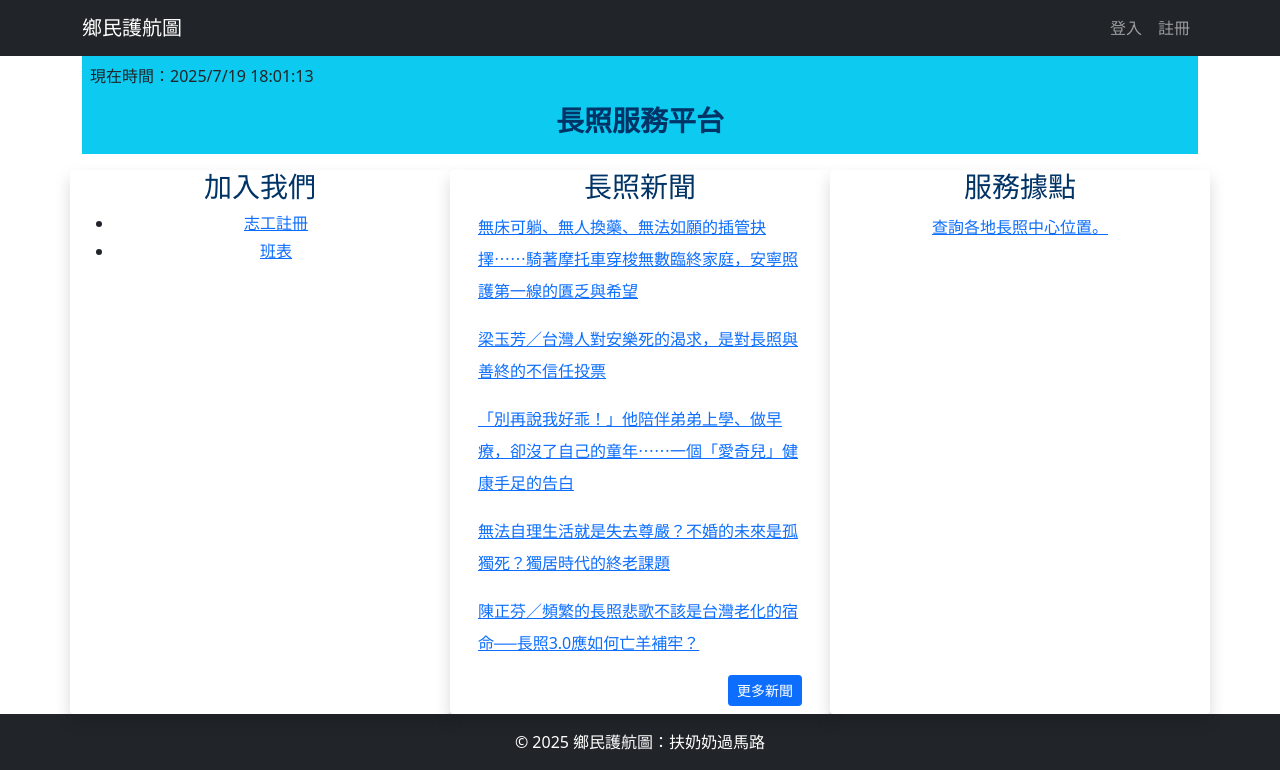
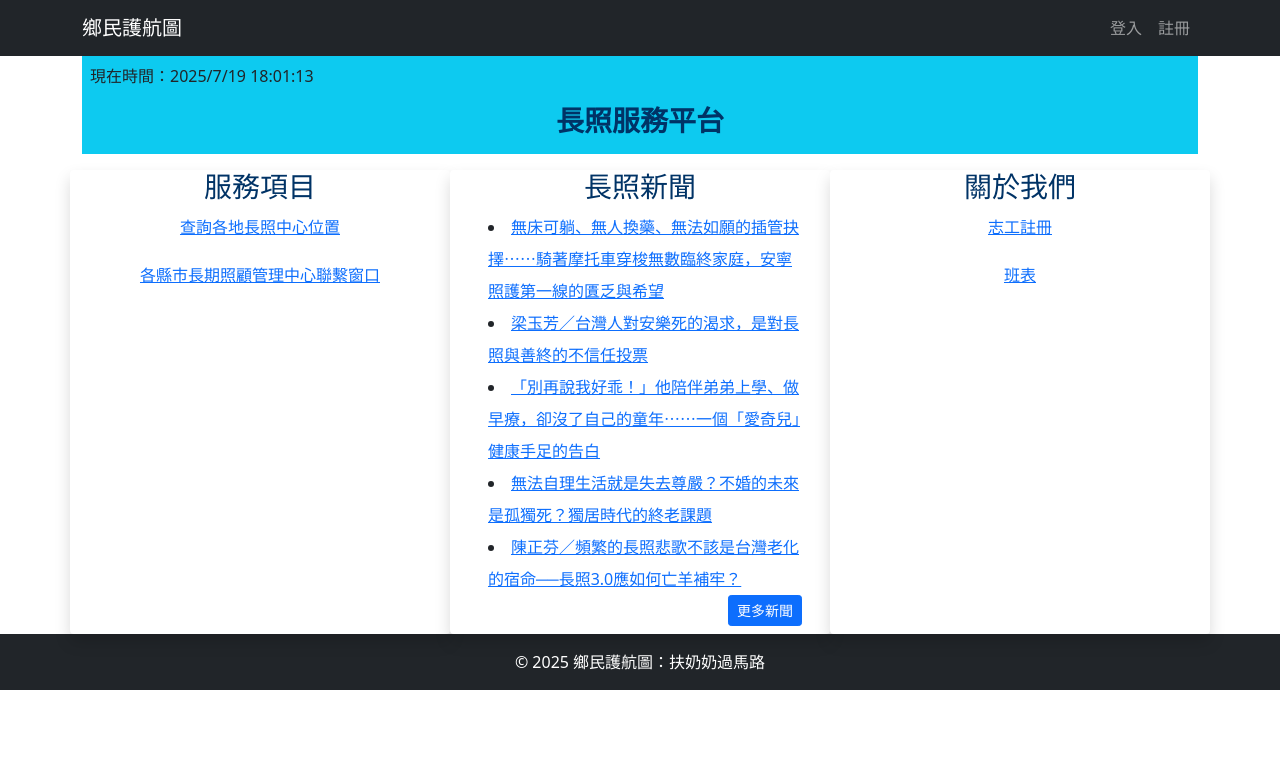
Before and after one commit to xerion73741/Flask_LongTermCare_Projec, a Flask app: page / in a window 1280 px wide. Shown: the part 450-1220 px from the top of the page. After the commit the page ends 1140 px from the top, so only its background shows below. Run offline with Flask 3, Linux system fonts and the light colour scheme; data comes from the database, SQL or seed files in the repository; some libraries are stand-ins or nearby versions.

Commit message:
final schedule

```diff
--- a/app.py
+++ b/app.py
@@ -251,6 +251,7 @@ def volunteer_schedule():
 
     if request.method == "GET":
         shifts_7 = db.get_shifts_grouped_by_date_time()  # 這裡改用新的函式
+        personal_shifts_7 = db.get_all_shifts()
         personal_shifts = db.query_personal_shifts(volunteer_id)
         today = date.today()
         week = ['日', '一', '二', '三', '四', '五', '六']
@@ -261,7 +262,8 @@ def volunteer_schedule():
             shifts_7=shifts_7,
             today=today,
             week=week,
-            timedelta=timedelta
+            timedelta=timedelta,
+            personal_shifts_7=personal_shifts_7
         )
 
 
--- a/static/css/style.css
+++ b/static/css/style.css
@@ -53,7 +53,7 @@ img{
   color: #003366;
 }
 table {
-  width: 100%;
+  width: 80%;
   border-collapse: separate;
   border-spacing: 0 12px; /* 垂直間距12px，水平無間距 */
   font-family: 'Segoe UI', Tahoma, Geneva, Verdana, sans-serif;
@@ -64,15 +64,16 @@ table {
 }
 
 th, td {
-  padding: 12px 20px;
-  text-align: left;
+  padding: 12px 15px;
+  text-align: center;
   background: white;
   border-bottom: 1px solid #ddd;
+  color: #003366;
 }
 
 th {
   background-color: #007bff;
-  color: white;
+  color:  #003366;
   font-weight: 600;
   text-transform: uppercase;
   letter-spacing: 0.05em;
@@ -86,3 +87,9 @@ tr:hover td {
 tbody tr:last-child td {
   border-bottom: none;
 }
+.tighter-list{
+  margin-left: 0;
+  padding-left: 1rem;
+  list-style-position: inside;
+  margin-left: -6px
+}
--- a/templates/base.html
+++ b/templates/base.html
@@ -8,6 +8,7 @@
 	<!-- css文件載入 -->
 	<link rel="stylesheet" href="../static/css/bootstrap.css">
 	<link rel="stylesheet" href="../static/css/style.css">
+  <link rel="stylesheet" href="{{ url_for('static', filename='css/volunteer_schedule.css') }}">
 
 
 </head>
@@ -50,17 +51,15 @@
 	<div class= "row pt-3">
 
 		<div class="col-md-4 text-center bg-body shadow rounded"> <!-- 把 text-center 放在div 最外層這樣下方的 h3 p 標籤內的文字都會置中-->
-			<h3 class="text-darkblue">加入我們</h3> <!--strong 這是css 內建讓粗體的寫法-->
-      <ul>
-        <li><a href="{{ url_for('volunteer_register') }}">志工註冊</a></li>
-      <li class="lh-lg"><a href="{{ url_for('volunteer_schedule') }}">班表</a></li>
-      </ul>
+			<h3 class="text-darkblue">服務項目</h3> <!--strong 這是css 內建讓粗體的寫法-->
+      <p class="lh-lg"><a href="{{ url_for('search') }}">查詢各地長照中心位置</a></p>
+      <p class="lh-lg"><a href="#">各縣市長期照顧管理中心聯繫窗口</a></p>
 		</div>
 	<div class="col-md-4 text-center bg-body shadow rounded">
   <h3 class="text-darkblue">長照新聞</h3>
   <div class="lh-lg text-start px-3">
     {% for title, link in top5_news %}
-      <p><a href="{{ url_for('news') }}" target="_blank" class="news-link">{{ title }}</a></p>
+      <li class="tighter-list"><a href="{{ url_for('news') }}" target="_blank" class="news-link">{{ title }}</a></li>
     {% endfor %}
   </div>
   <div class="text-end px-3 pb-2">
@@ -68,8 +67,9 @@
   </div>
 </div>
 		<div class="col-md-4 text-center bg-body shadow rounded">
-			<h3 class="text-darkblue">服務據點</h3>
-			<p class="lh-lg"><a href="{{ url_for('search') }}">查詢各地長照中心位置。</a></p>
+			<h3 class="text-darkblue">關於我們</h3>
+			<p class="lh-lg"><a href="{{ url_for('volunteer_register') }}">志工註冊</a></p>
+      <p class="lh-lg"><a href="{{ url_for('volunteer_schedule') }}">班表</a></p>
 		</div >
 
 	</div>
--- a/volunteers_db.py
+++ b/volunteers_db.py
@@ -9,7 +9,7 @@ class volunteers_db:
 
     def _connect(self):
         conn = sqlite3.connect(self.db_path)
-        # 將讀出來的資料裝在 dict
+        # 出來的物件像是 dict, 可以用 key: value 取
         conn.row_factory = sqlite3.Row
         return conn
 
@@ -163,31 +163,41 @@ class volunteers_db:
             ''', (limit,))
             return cursor.fetchall()
 
-    def query_personal_shifts(self, volunteer_id, shift_date=None):
+        # 個人班表前七日查詢 (list of dict)
+    def query_personal_shifts(self, account, shift_date=None):
         with self._connect() as conn:
+            conn.row_factory = sqlite3.Row
             cursor = conn.cursor()
             query = """
-                SELECT v.name, s.shift_date, s.shift_time, s.note
+                SELECT v.name, v.account, s.shift_date, s.shift_time, s.note
                 FROM shifts s
                 JOIN volunteers v ON s.volunteer_id = v.id
-                WHERE s.volunteer_id = ?
+                WHERE v.account = ?
             """
-            params = [volunteer_id]
+            params = [account]
 
             if shift_date:
-                query += " AND shift_date = ?"
+                query += " AND s.shift_date = ?"
                 params.append(shift_date)
 
-            query += " ORDER BY shift_date ASC, shift_time ASC"
+            query += " ORDER BY s.shift_date DESC, s.shift_time ASC LIMIT 7"
             cursor.execute(query, params)
-            return cursor.fetchall()
 
+            rows = cursor.fetchall()
+
+            # 反轉順序，讓資料從「舊到新」
+            results = list(reversed([dict(row) for row in rows]))
+            return results
+
+
+        # 以 volunteer_id 及日期刪除
     def delete_shifts_for_date(self, volunteer_id, shift_date):
         with self._connect() as conn:
             cursor = conn.cursor()
             cursor.execute('DELETE FROM shifts WHERE volunteer_id = ? AND shift_date = ?', (volunteer_id, shift_date))
             conn.commit()
 
+        # 所有班表前七日查詢
     def get_shifts_grouped_by_date_time(self):
         with self._connect() as conn:
             cursor = conn.cursor()
@@ -208,8 +218,14 @@ class volunteers_db:
 
 if __name__ == '__main__':
     db = volunteers_db()
-    shifts_7 = db.get_shifts_grouped_by_date_time()
-    print(shifts_7)
+    #個人班表前七日
+    shift_7 = db.query_personal_shifts('volunteer2')
+    print(shift_7)
+
+    # 所有班表前七日
+    # shifts_7 = db.get_shifts_grouped_by_date_time()
+    # print(shifts_7)
+
     # db.insert_volunteers('藍藍', 'blue', '1234', '新北市', 'blue@blue.com', '1234')
     # print(db.query_volunteers())
     # db.update_volunteers(1, phone='0985511228')
```
Also changed, not shown: templates/volunteer_schedule.html (+6 -5 lines).
